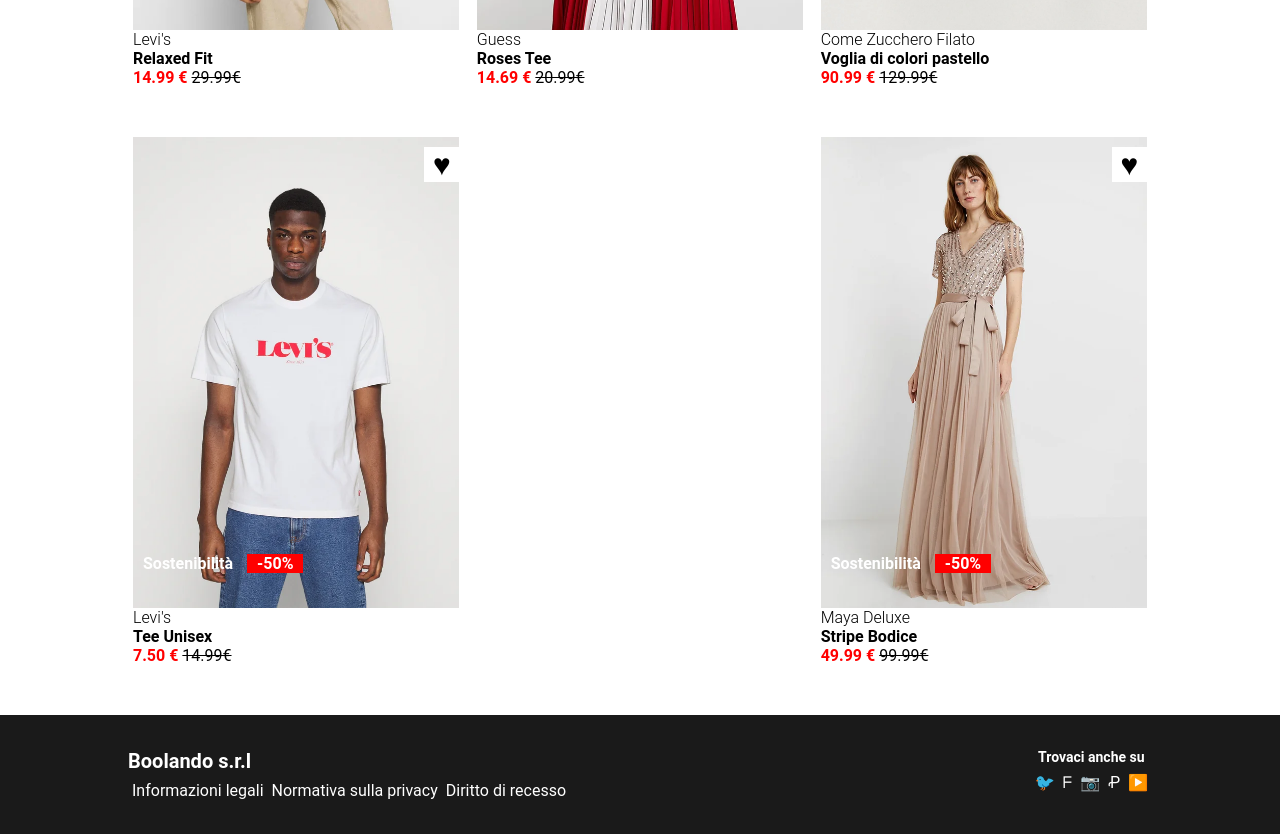
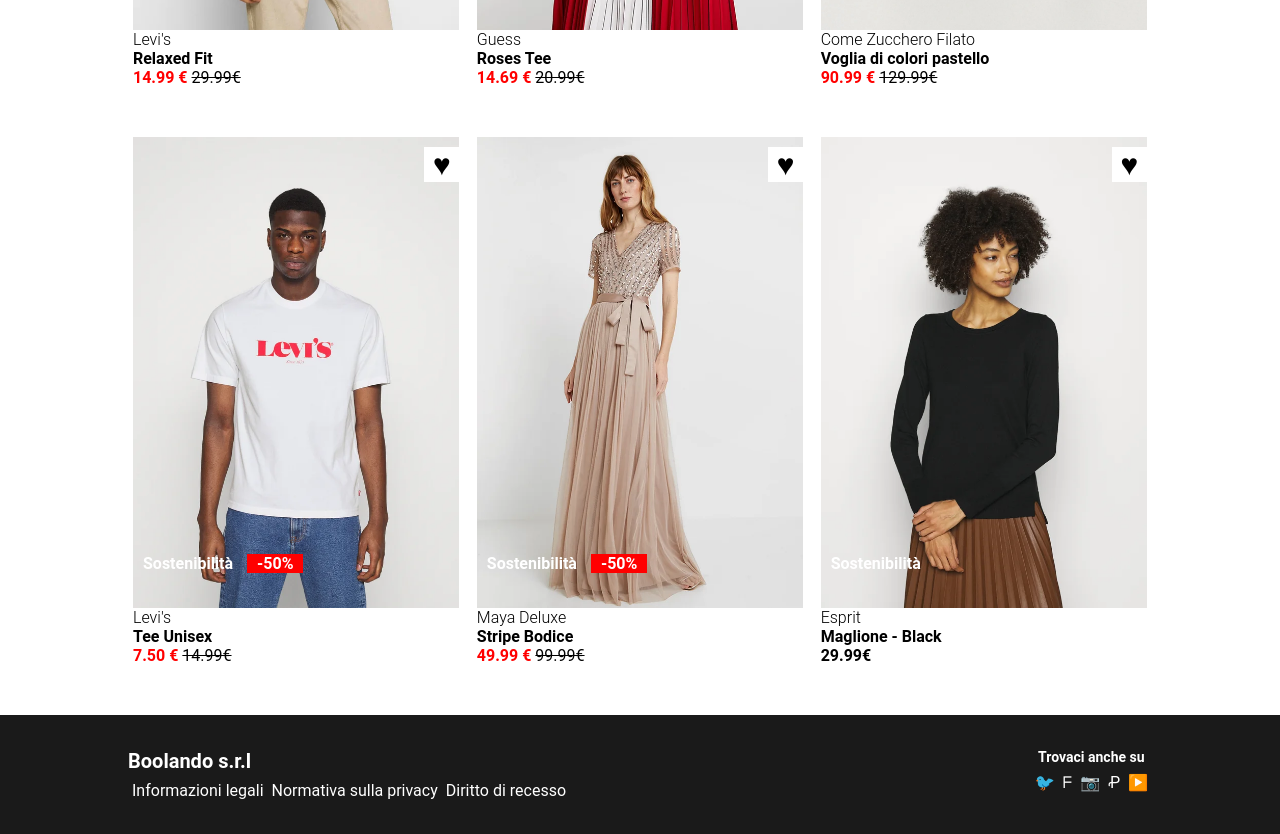
Before and after one commit to hajjamn/vite-boolando, a Vue app: page / in a window 1280 px wide. Shown: the part 540-1374 px from the top of the page. Built offline with nearby package versions, Linux system fonts and the light colour scheme.

Commit message:
FIX: fixed control on price

```diff
--- a/src/components/AppMain.vue
+++ b/src/components/AppMain.vue
@@ -94,7 +94,7 @@
             }
           ]
         },
-/*         {
+        {
           "id": 6,
           "frontImage": "6.webp",
           "backImage": "6b.webp",
@@ -108,7 +108,7 @@
               "value": "Sostenibilità"
             }
           ]
-        } */
+        }
       ]
     }
   }
--- a/src/components/ProductCard.vue
+++ b/src/components/ProductCard.vue
@@ -7,14 +7,18 @@
   computed: {
     discountedPrice() {
       const foundDiscount = this.item.badges.find(({ type }) => type === 'discount')
-      const discountValue = foundDiscount.value
-      const discountPercentage = discountValue.replace('%' , '').replace('-','');
-      const discountedPercentage = 100 - discountPercentage;
-      return (this.item.price * (discountedPercentage / 100)).toFixed(2);
+      if (foundDiscount !== undefined ) {
+        const discountValue = foundDiscount.value
+        const discountPercentage = discountValue.replace('%' , '').replace('-','');
+        const discountedPercentage = 100 - discountPercentage;
+        return (this.item.price * (discountedPercentage / 100)).toFixed(2);
+      } else {
+        return this.item.price
+      }
     }
   },
   mounted() {
-    console.log(this.discountedPrice)
+    console.log(this.item.badges)
   }
 }
 
@@ -41,8 +45,8 @@
           <p>{{ item.brand }}</p>
         </a></li>
       <li class="product-name"><a href="#">{{ item.name }}</a></li>
-      <li class="price"><span class="after-disc">{{ this.discountedPrice }} &euro; </span><span
-          class="before-disc">{{
+      <li class="price"><span class="after-disc" :class="this.discountedPrice === item.price ? 'd-none' : 'after-disc' ">{{ this.discountedPrice }} &euro; </span><span
+        :class="this.discountedPrice === item.price ? '' : 'before-disc' ">{{
             item.price
           }}&euro;</span></li>
     </ul>
--- a/src/style/partials/_utilities.scss
+++ b/src/style/partials/_utilities.scss
@@ -10,3 +10,7 @@
 .direction-col {
   flex-direction: column;
 }
+
+.d-none {
+  display: none;
+}
```
